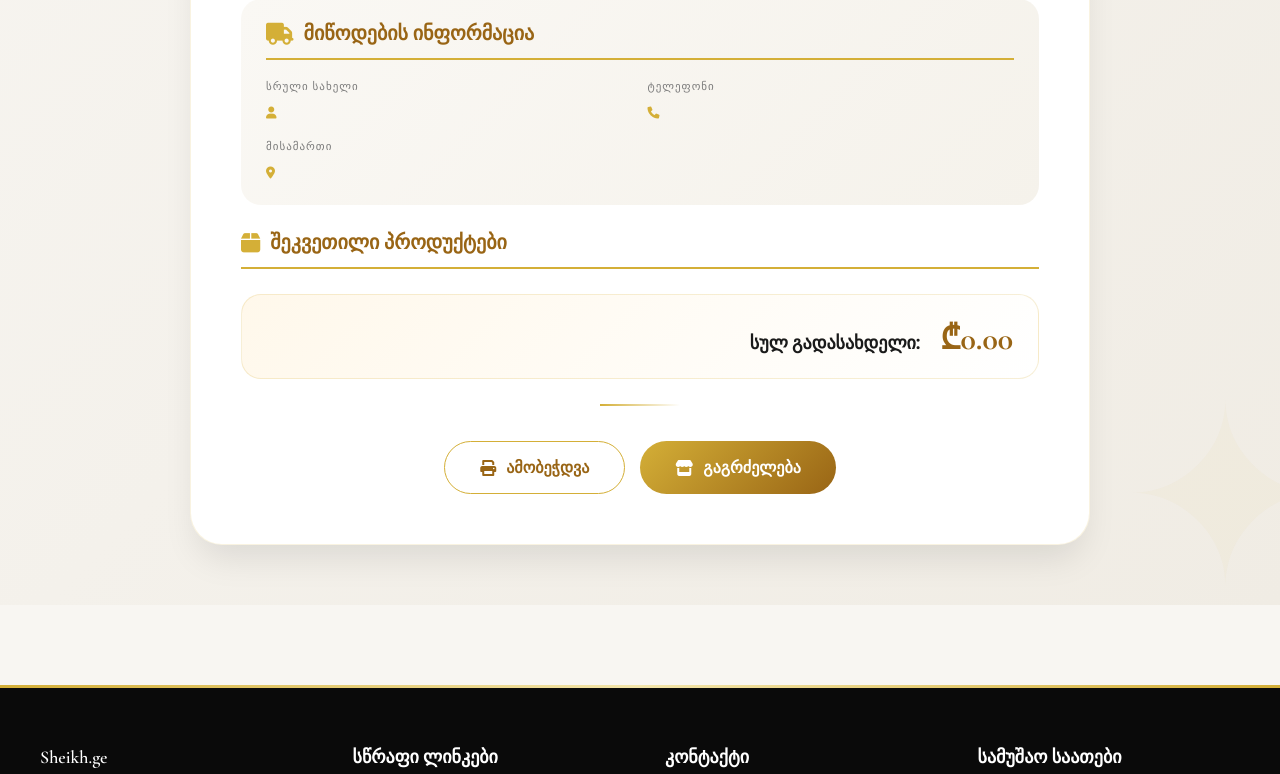
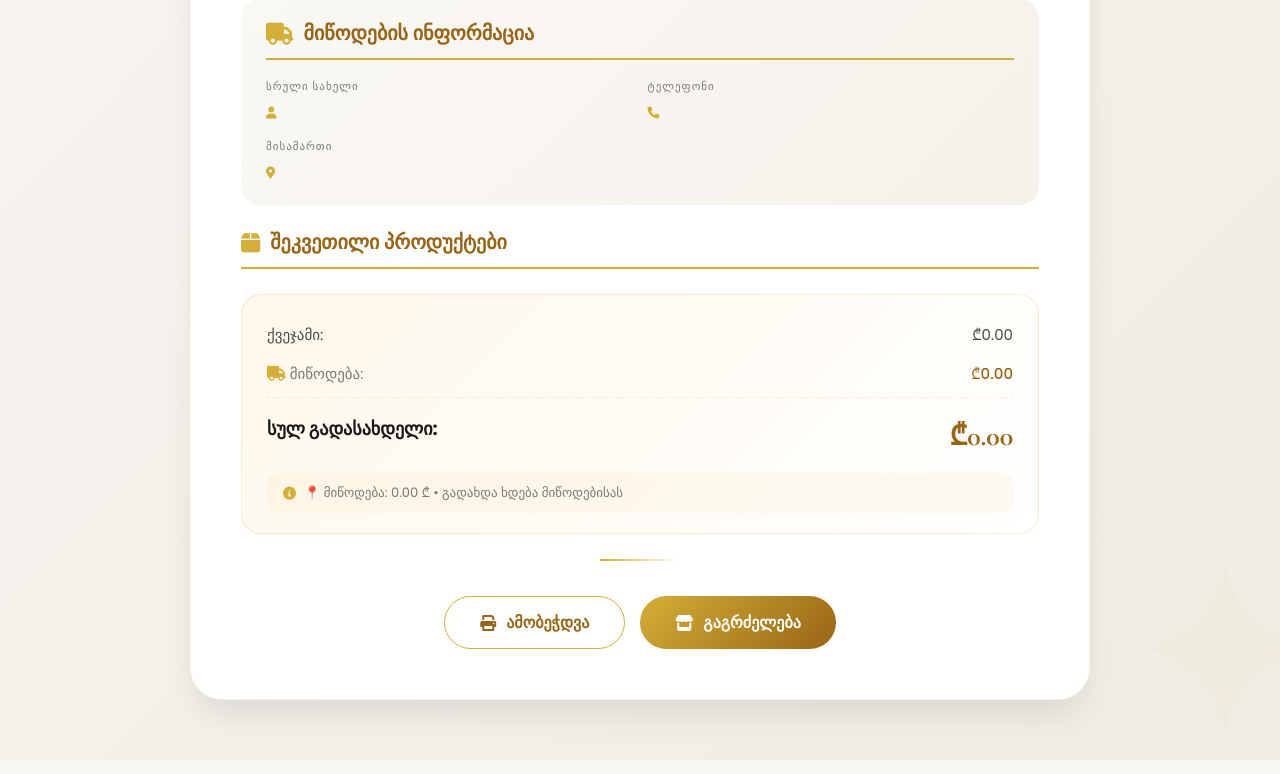
Before and after one commit to infosheikhge/sheikh_ge, a Flask app: template templates/order_confirmation.html in a window 1280 px wide. Shown: the part 674-1448 px from the top of the page. Run offline with Flask 3, Linux system fonts and the light colour scheme; the template is opened without the code that fills it, so the values that code supplies are empty.

Commit message:
Update order_confirmation.html

```diff
--- a/templates/order_confirmation.html
+++ b/templates/order_confirmation.html
@@ -332,7 +332,7 @@ body {
     }
 }
 
-/* Order Items - Mobile First Card Layout (NO HORIZONTAL SCROLL) */
+/* Order Items - Mobile First Card Layout */
 .order-items {
     margin: 25px 0;
     width: 100%;
@@ -373,9 +373,6 @@ body {
     box-shadow: var(--shadow-sm);
 }
 
-/* ============================================ */
-/* ✅ PRODUCT IMAGE - FIXED SIZE! */
-/* ============================================ */
 .product-image-card {
     width: 80px;
     height: 80px;
@@ -391,8 +388,6 @@ body {
         height: 60px;
     }
 }
-
-/* ============================================ */
 
 .product-info-card {
     flex: 2;
@@ -454,54 +449,90 @@ body {
     }
 }
 
-/* Total Row */
-.total-row-card {
-    display: flex;
-    justify-content: flex-end;
-    align-items: baseline;
+/* ============================================ */
+/* ✅ TOTAL ROW WITH DELIVERY - UPDATED */
+/* ============================================ */
+.order-summary {
     margin-top: 25px;
     padding: 20px 25px;
     background: linear-gradient(135deg, #fff8eb, #fff);
     border-radius: 20px;
-    gap: 20px;
-    flex-wrap: wrap;
     border: 1px solid rgba(212,175,55,0.2);
 }
 
-@media (max-width: 550px) {
-    .total-row-card {
-        justify-content: center;
-        flex-direction: column;
-        align-items: center;
-        text-align: center;
-        padding: 18px;
-    }
+.summary-row {
+    display: flex;
+    justify-content: space-between;
+    padding: 8px 0;
+    font-size: 15px;
+    color: var(--text);
+    flex-wrap: wrap;
 }
 
-.total-label-card {
+.summary-row.delivery {
+    border-bottom: 1px dashed rgba(212,175,55,0.2);
+    padding-bottom: 12px;
+    margin-bottom: 12px;
+}
+
+.summary-row.delivery .label {
+    color: var(--text-light);
+}
+
+.summary-row.delivery .value {
+    color: var(--gold-dark);
+    font-weight: 500;
+}
+
+.summary-row.total {
+    font-size: 22px;
+    font-weight: 700;
+    color: var(--gold-dark);
+    padding-top: 5px;
+}
+
+.summary-row.total .label {
     font-size: 18px;
-    font-weight: 600;
     color: var(--dark);
 }
 
-@media (max-width: 480px) {
-    .total-label-card {
-        font-size: 16px;
-    }
-}
-
-.total-amount-card {
-    font-size: 32px;
+.summary-row.total .value {
+    font-size: 28px;
     font-weight: 800;
-    color: var(--gold-dark);
     font-family: 'Cormorant Garamond', serif;
 }
 
-@media (max-width: 480px) {
-    .total-amount-card {
-        font-size: 28px;
+.delivery-note {
+    margin-top: 12px;
+    padding: 10px 16px;
+    background: rgba(212,175,55,0.06);
+    border-radius: 10px;
+    font-size: 13px;
+    color: var(--text-light);
+    display: flex;
+    align-items: center;
+    gap: 8px;
+    flex-wrap: wrap;
+}
+
+.delivery-note i {
+    color: var(--gold);
+}
+
+@media (max-width: 550px) {
+    .order-summary {
+        padding: 18px;
+    }
+
+    .summary-row.total {
+        font-size: 18px;
+    }
+
+    .summary-row.total .value {
+        font-size: 24px;
     }
 }
+/* ============================================ */
 
 /* Action Buttons */
 .confirmation-actions {
@@ -559,7 +590,6 @@ body {
     background: linear-gradient(135deg, var(--gold-dark), var(--gold));
 }
 
-/* Print Button */
 .print-btn {
     background: transparent;
     border: 1.5px solid var(--gold);
@@ -572,7 +602,6 @@ body {
     box-shadow: none;
 }
 
-/* Decorative elements */
 .decorative-line {
     width: 80px;
     height: 2px;
@@ -728,7 +757,7 @@ body {
                 </div>
             </div>
 
-            <!-- Order Items - CARD BASED (NO TABLE, NO SCROLL!) -->
+            <!-- Order Items -->
             <div class="order-items">
                 <div class="section-title">
                     <i class="fas fa-box"></i>
@@ -738,7 +767,6 @@ body {
                 <div class="products-list">
                     {% for item in order.items %}
                     <div class="product-item-card">
-
                         <img
                             src="{{ item.product.image }}"
                             alt="{{ item.product.name }}"
@@ -746,25 +774,53 @@ body {
 
                         <div class="product-info-card">
                             <div class="product-name-card">{{ item.product.name }}</div>
-
                             <div class="product-details-card">
                                 <span><i class="fas fa-cube"></i> რაოდენობა: {{ item.quantity }}</span>
                                 <span><i class="fas fa-tag"></i> ფასი: ₾{{ "%.2f"|format(item.price) }}</span>
                             </div>
                         </div>
-
                         <div class="product-total-card">
                             ₾{{ "%.2f"|format(item.price * item.quantity) }}
                         </div>
-
                     </div>
                     {% endfor %}
                 </div>
 
-                <div class="total-row-card">
-                    <span class="total-label-card">სულ გადასახდელი:</span>
-                    <span class="total-amount-card">₾{{ "%.2f"|format(order.total) }}</span>
+                <!-- ============================================ -->
+                <!-- ✅ NEW ORDER SUMMARY WITH DELIVERY -->
+                <!-- ============================================ -->
+                <div class="order-summary">
+                    <div class="summary-row">
+                        <span class="label">ქვეჯამი:</span>
+                        <span class="value">₾{{ "%.2f"|format(order.subtotal or order.total - order.delivery_fee) }}</span>
+                    </div>
+                    <div class="summary-row delivery">
+                        <span class="label">
+                            <i class="fas fa-truck" style="color: var(--gold);"></i>
+                            მიწოდება:
+                        </span>
+                        <span class="value">₾{{ "%.2f"|format(order.delivery_fee or 0) }}</span>
+                    </div>
+                    <div class="summary-row total">
+                        <span class="label">სულ გადასახდელი:</span>
+                        <span class="value">₾{{ "%.2f"|format(order.total) }}</span>
+                    </div>
+
+                    <div class="delivery-note">
+                        <i class="fas fa-info-circle"></i>
+                        <span>
+                            {% if order.delivery_fee == 10 %}
+                                📍 მიწოდება ქალაქში: 10 ₾
+                            {% elif order.delivery_fee == 15 %}
+                                📍 მიწოდება რაიონში: 15 ₾
+                            {% else %}
+                                📍 მიწოდება: {{ "%.2f"|format(order.delivery_fee) }} ₾
+                            {% endif %}
+                            • გადახდა ხდება მიწოდებისას
+                        </span>
+                    </div>
                 </div>
+                <!-- ============================================ -->
             </div>
 
             <div class="decorative-line"></div>
```
